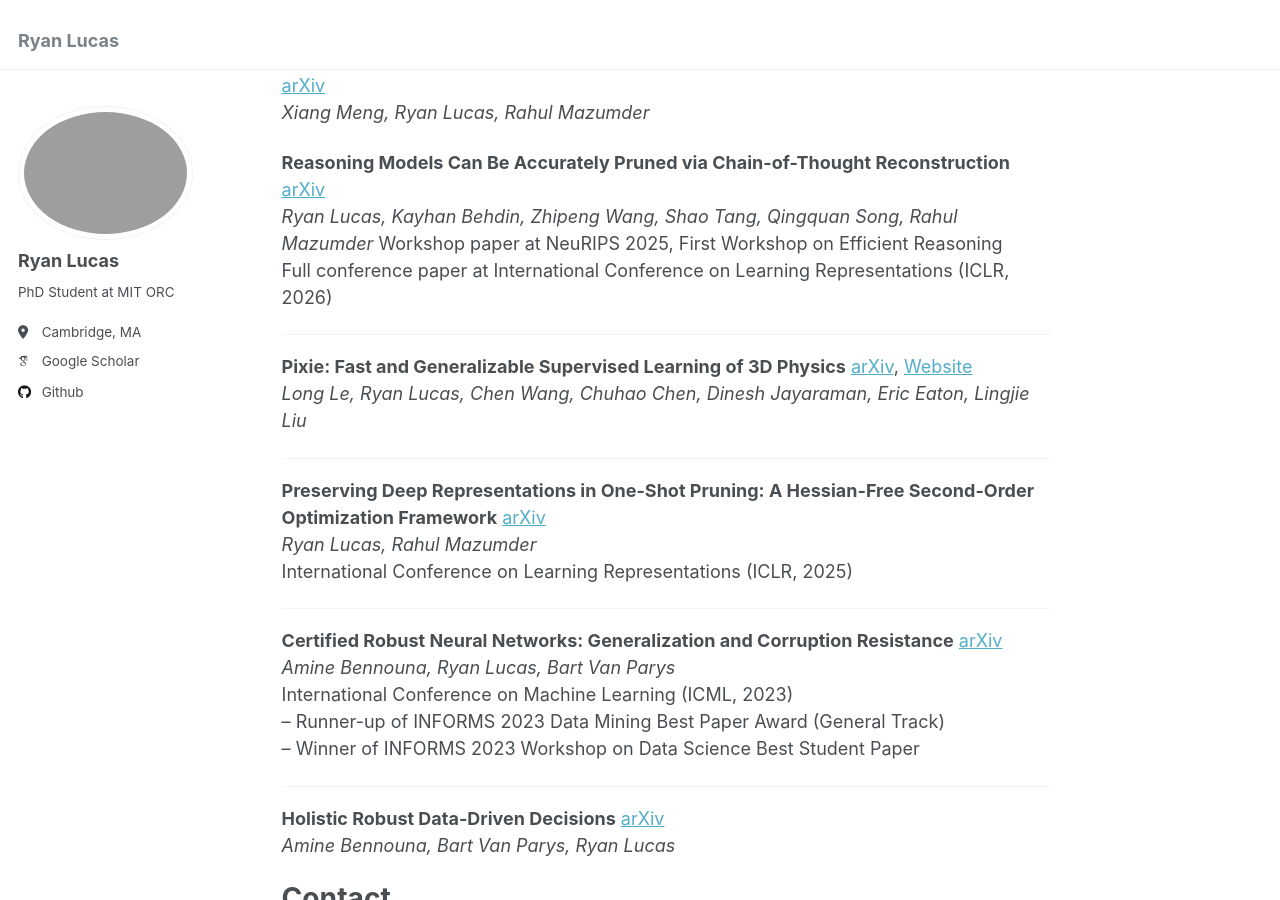
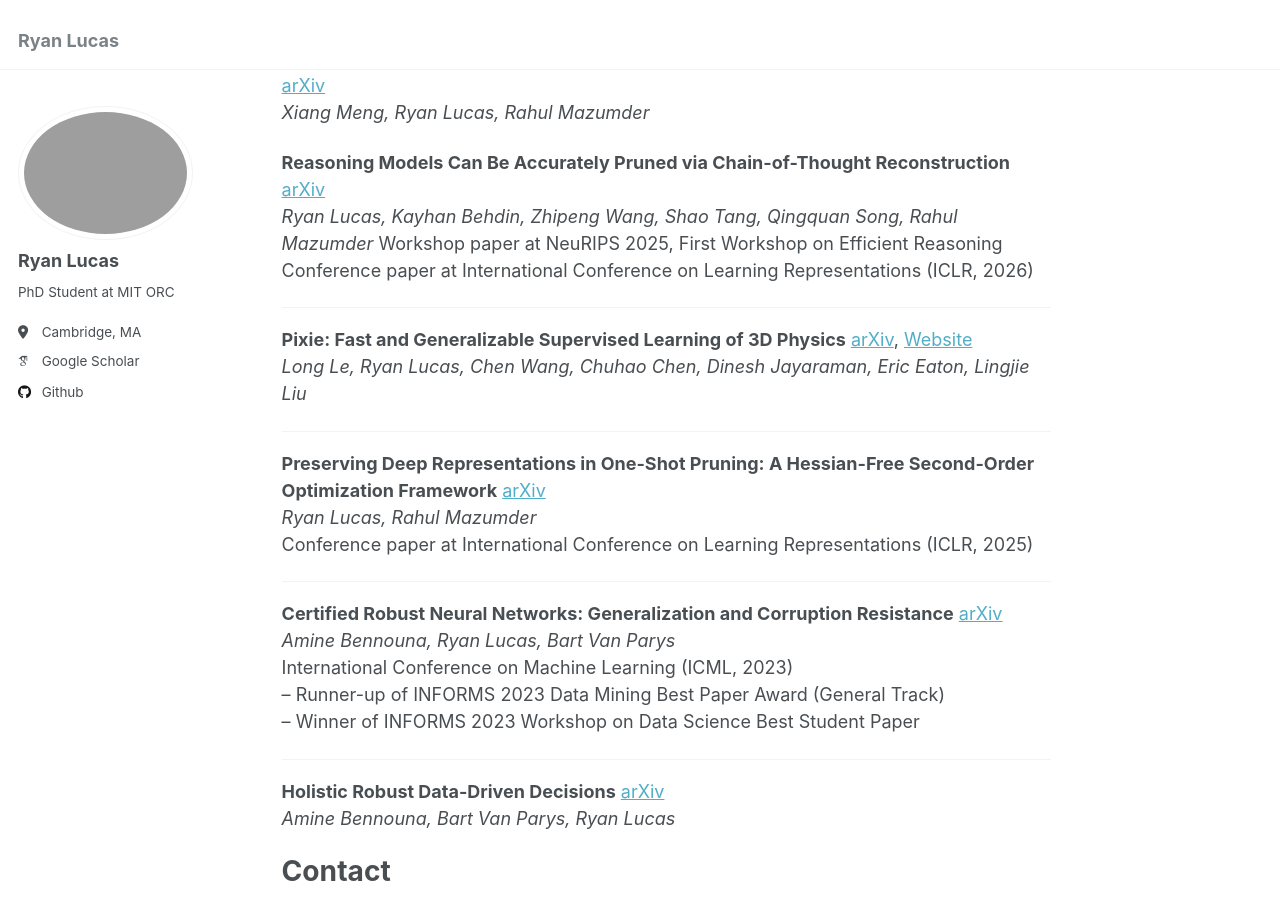
Before and after one commit to RyanLucas3/RyanLucas3.github.io, a Jekyll site: the page built from _pages/about.md, in a window 1280 px wide and 900 px high, scrolled down 381 px. Built offline with Jekyll 4.4.1, drawn with Linux system fonts in a browser that asks for light colours; some web fonts are replaced.

Commit message:
Update about.md

```diff
--- a/_pages/about.md
+++ b/_pages/about.md
@@ -22,7 +22,7 @@ Papers
 **Reasoning Models Can Be Accurately Pruned via Chain-of-Thought Reconstruction** [arXiv](https://arxiv.org/abs/2509.12464)
 *Ryan Lucas, Kayhan Behdin, Zhipeng Wang, Shao Tang, Qingquan Song, Rahul Mazumder*
 Workshop paper at NeuRIPS 2025, First Workshop on Efficient Reasoning<br>
-Full conference paper at International Conference on Learning Representations (ICLR, 2026)
+Conference paper at International Conference on Learning Representations (ICLR, 2026)
 
 ****
 
@@ -33,7 +33,7 @@ Full conference paper at International Conference on Learning Representations (I
 
 **Preserving Deep Representations in One-Shot Pruning: A Hessian-Free Second-Order Optimization Framework** [arXiv](https://arxiv.org/abs/2411.18376)
 *Ryan Lucas, Rahul Mazumder*
-International Conference on Learning Representations (ICLR, 2025)
+Conference paper at International Conference on Learning Representations (ICLR, 2025)
 
 ****
 
```
